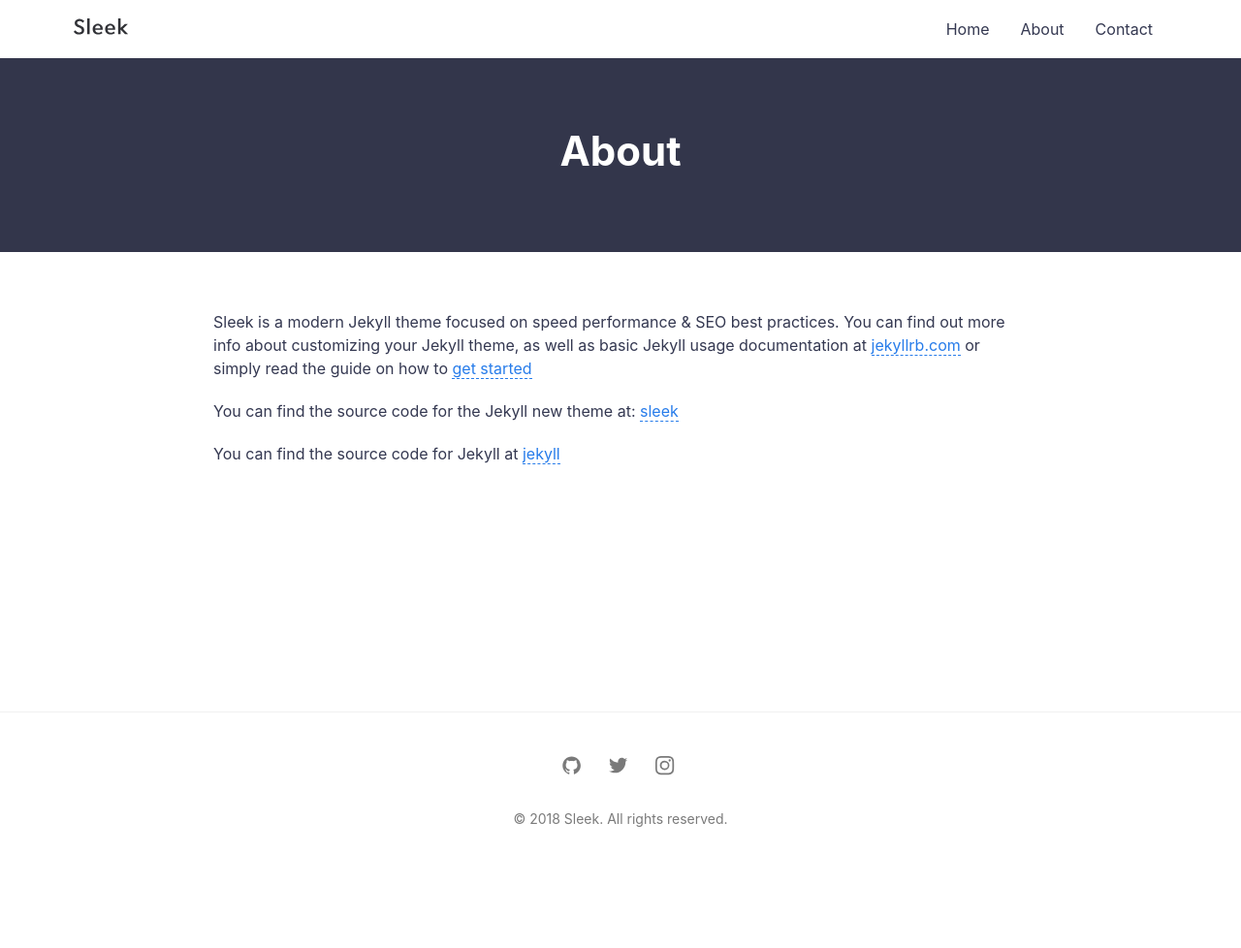
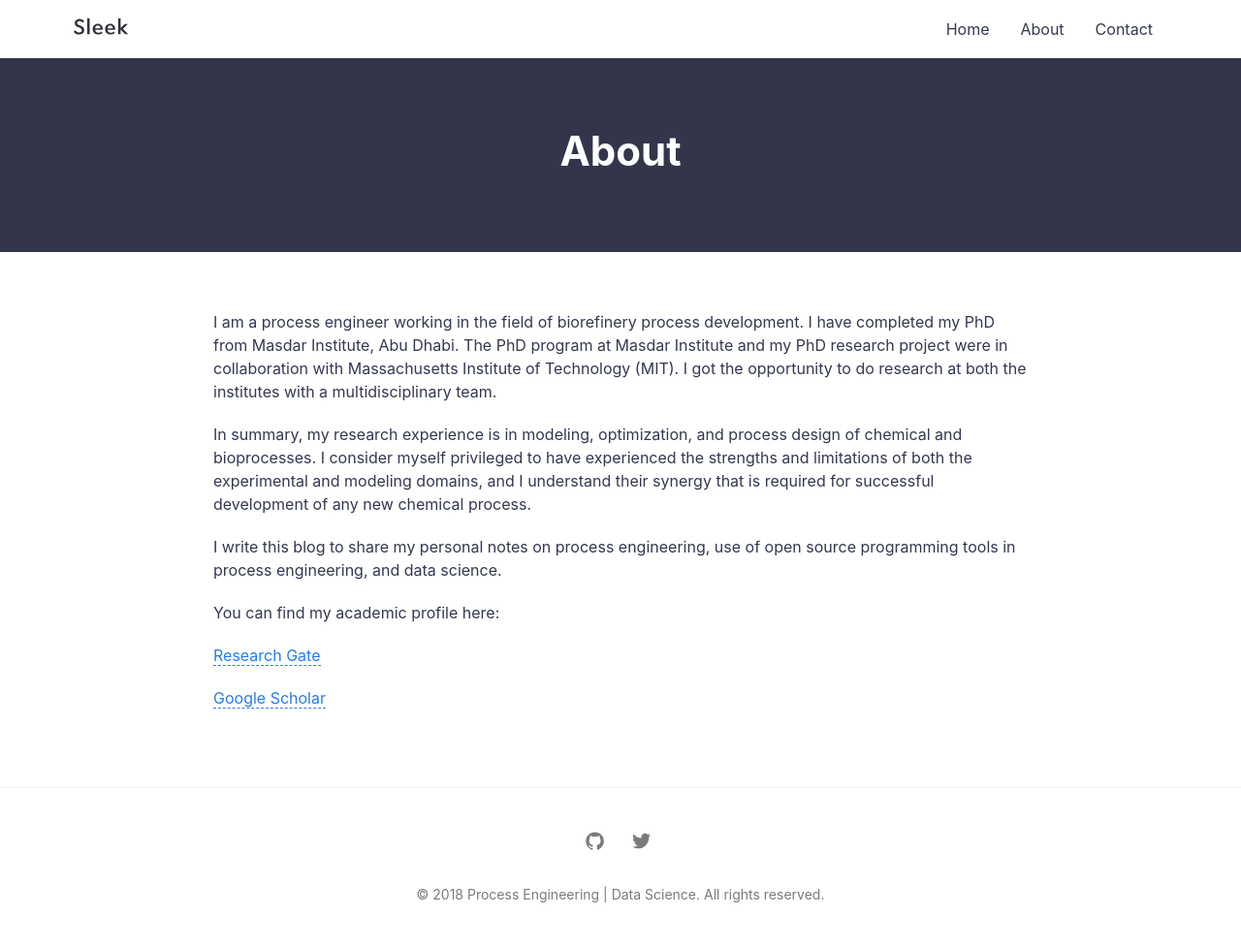
Before and after one commit to tahircpe/tahircpe.github.io, a Jekyll site: the page built from about.md, in a window 1280 px wide. Shown: the whole page at 97% size. Built offline with Jekyll 4.4.1, drawn with Linux system fonts in a browser that asks for light colours; before the commit the page ends 900 px from its top, so only the background shows below that.

Commit message:
update about page

```diff
--- a/_config.yml
+++ b/_config.yml
@@ -1,23 +1,22 @@
 # SITE CONFIGURATION
-title: Sleek # your site title
-author: GitHub User # You :P
+title: Process Engineering | Data Science # your site title
+author: Muhammad Tahir Ashraf, Ph.D. # You :P
 description: > # Meta description of Homepage
-  Write an awesome description for your new site here. You can edit this
-  line in _config.yml. It will appear in your document head meta (for
-  Google search results) and in your feed.xml site description.
-baseurl: "/sleek" # the subpath of your site, e.g. /blog
-url: "https://janczizikow.github.io/" # the base hostname & protocol for your site, e.g. http://example.com
+  This website hosts personal notes broad topics including Process Engineering,  Chemical Engineering, Biorefinery, Renewable Energy, Data Analysis, and Data Science.
+  #Write an awesome description for your new site here. You can edit this line in _config.yml. It will appear in your document head meta (for Google search results) and in your feed.xml site description.
+baseurl: "/" # the subpath of your site, e.g. /blog
+url: "https://tahircpe.github.io/" # the base hostname & protocol for your site, e.g. http://example.com
 
 # SEO PLUGIN
 social:
-  name: Your Name
+  name: Muhammad Tahir Ashraf
   links:
-    - https://twitter.com/BenBalter
-    - https://www.facebook.com/ben.balter
-    - https://www.linkedin.com/in/BenBalter
-    - https://plus.google.com/+BenBalter
-    - https://github.com/benbalter
-    - https://keybase.io/benbalter
+    - https://twitter.com/tahircpe
+    #- https://www.facebook.com/tahirce14
+    - https://www.linkedin.com/in/tahircpe
+    - https://plus.google.com/+tahircpe
+    - https://github.com/tahircpe
+    #- https://keybase.io/benbalter
 
 # THEME SETTINGS
 navigation: # Navigation links
@@ -26,18 +25,21 @@ navigation: # Navigation links
   - {name: 'Contact', link: '/contact'}
 
 tagline: >
-  Modern Jekyll theme focused on speed performance &amp; SEO best practices
+  Notes on Process Engineering and Data Science Topics
+  #Modern Jekyll theme focused on speed performance &amp; SEO best practices
 
-hero_img: posts/sleek_lg.jpg # Main background image: use the path from /assets/img/ => This will output /assets/img/posts/sleek_lg.jpg
+hero_img: /assets/img/posts/sleek_lg.jpg # Main background image: use the path from /assets/img/ => This will output /assets/img/posts/sleek_lg.jpg
 
-email: your-email@domain.com # email for form submission
+email: tahircpe@gmail.com # email for form submission
 
-twitter_username: jan_czizikow # replace with your_twitter_username or comment to remove link from footer
-github_username:  janczizikow # replace with your_github_username or comment to remove link from footer
-instagram_username: shanlongjj # replace with your_instagram_username or comment to remove link from footer
+twitter_username: tahircpe # replace with your_twitter_username or comment to remove link from footer
+
+github_username:  tahircpe # replace with your_github_username or comment to remove link from footer
+
+#instagram_username: shanlongjj # replace with your_instagram_username or comment to remove link from footer
 
 disqus:
-  shortname: janczizikow # to enable comments replace with your_disqus_shortname
+  shortname: tahircpe # to enable comments replace with your_disqus_shortname
 
 # google_tag_manager: GTM-XXXXXXX # Uncomment to enable GTM. Replace GTM-XXXXXXX with your GTM container ID
 
--- a/about.md
+++ b/about.md
@@ -4,10 +4,18 @@ title: About
 permalink: /about/
 ---
 
-Sleek is a modern Jekyll theme focused on speed performance & SEO best practices. You can find out more info about customizing your Jekyll theme, as well as basic Jekyll usage documentation at [jekyllrb.com](http://jekyllrb.com/) or simply read the guide on how to [get started](/getting-started)
+I am a process engineer working in the field of biorefinery process development. I have completed my PhD from Masdar Institute, Abu Dhabi. The PhD program at Masdar Institute and my PhD research
+project were in collaboration with Massachusetts Institute of Technology (MIT). I got the opportunity to do
+research at both the institutes with a multidisciplinary team.
 
-You can find the source code for the Jekyll new theme at:
-[sleek](https://github.com/janczizikow/sleek)
+In summary, my research experience is in modeling, optimization, and process design of chemical and bioprocesses. I consider myself privileged to have experienced the strengths and limitations of both the experimental and modeling domains, and I understand their synergy that is required for successful development
+of any new chemical process.
 
-You can find the source code for Jekyll at
-[jekyll](https://github.com/jekyll/jekyll)
+I write this blog to share my personal notes on process engineering, use of open source programming tools in process engineering, and data science.
+
+
+You can find my academic profile here:
+
+[Research Gate](https://www.researchgaten.net/profile/Muhammad_Tahir_Ashraf)
+
+[Google Scholar](https://scholar.google.com.pk/citations?user=n78vr4kAAAAJ&hl=en)
```
